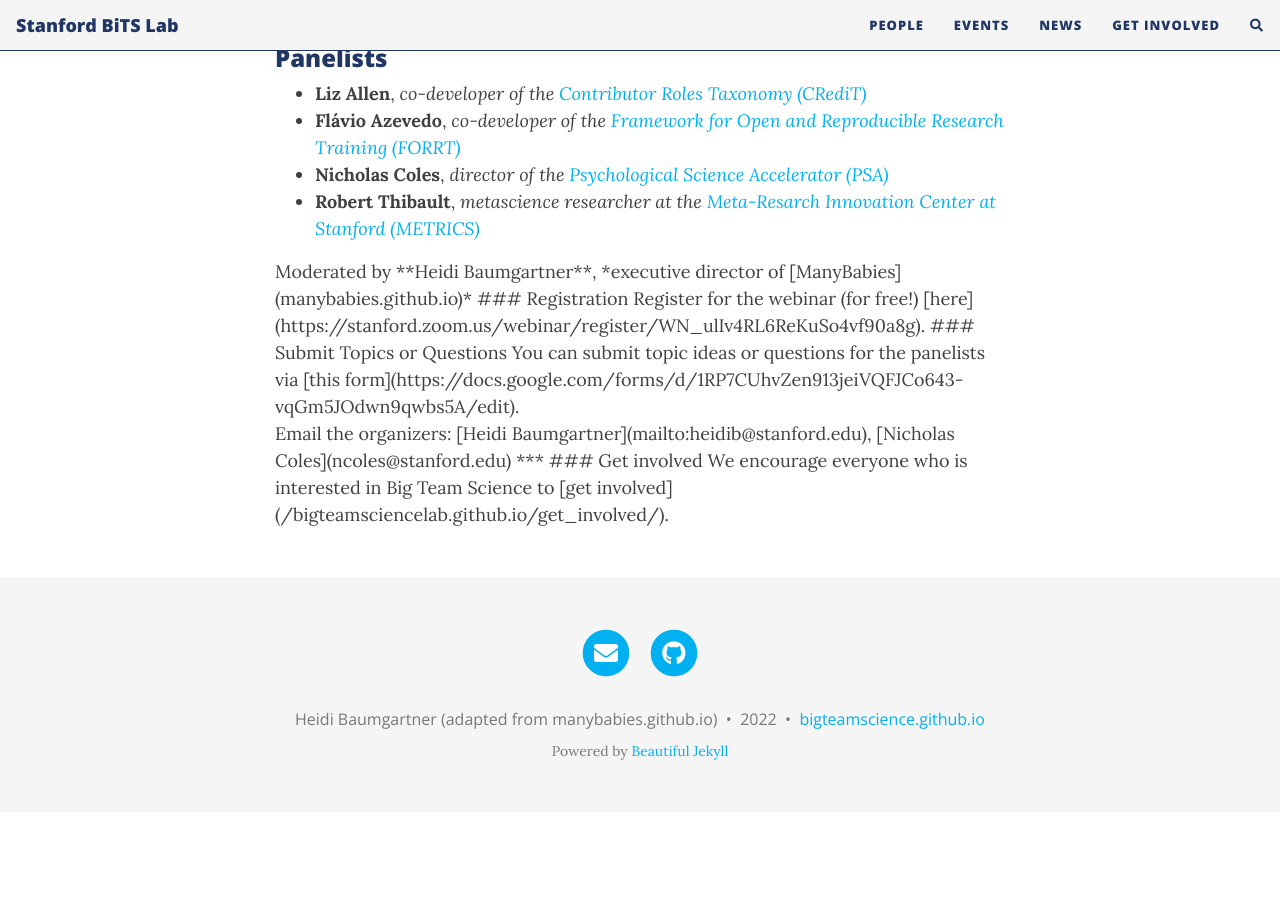
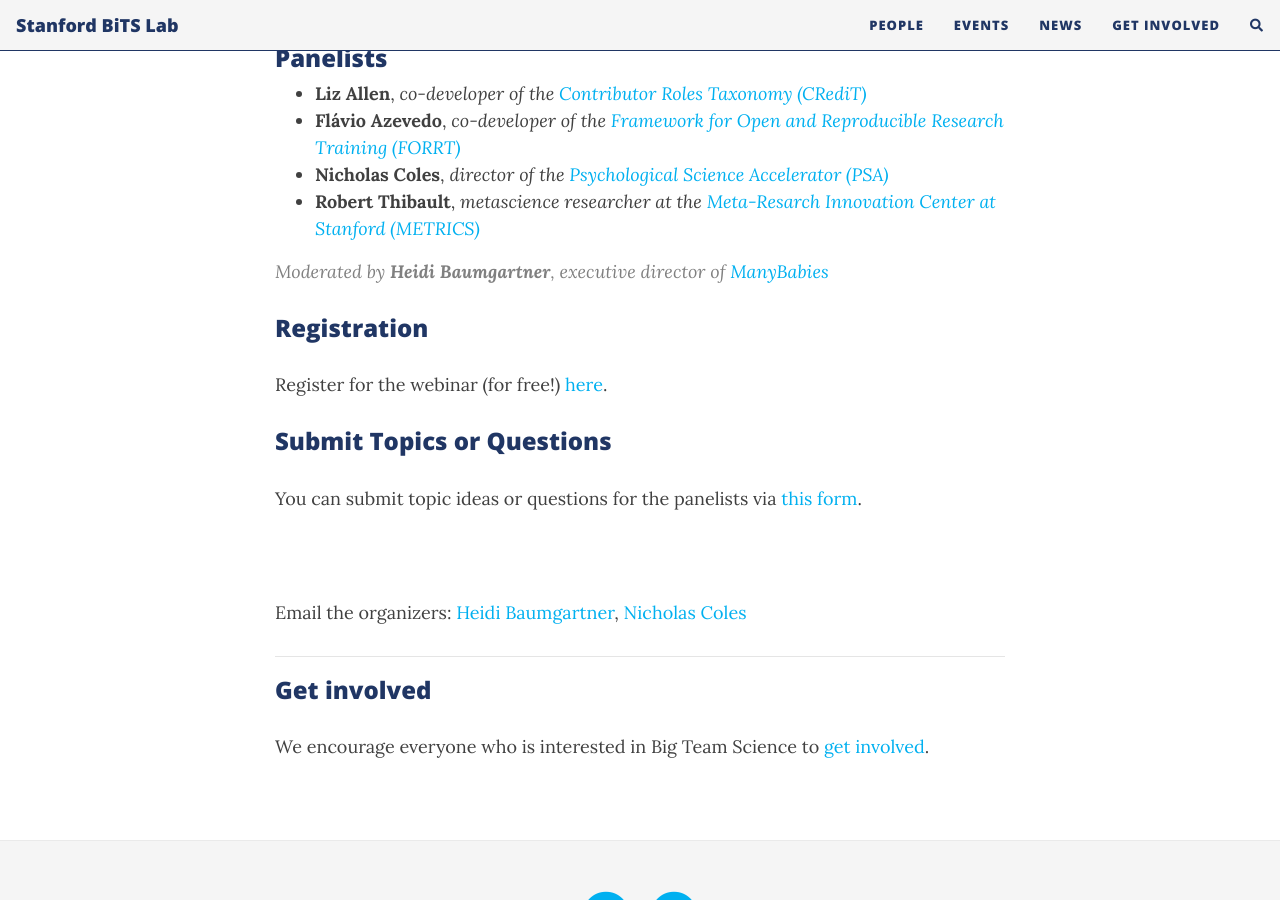
Before and after one commit to heidibaum/bigteamsciencelab.github.io, a Jekyll site: the page built from events.md, in a window 1280 px wide and 900 px high, scrolled down 1198 px. Built offline with Jekyll 4.4.1, drawn with Linux system fonts in a browser that asks for light colours; nearby versions of some CDN libraries; comment, search, counter and statistics services are not loaded; before the commit the page ends 2010 px from its top, so only the background shows below that.

Commit message:
Update events.md

```diff
--- a/events.md
+++ b/events.md
@@ -21,7 +21,7 @@
 * **Nicholas Coles**, *director of the [Psychological Science Accelerator (PSA)](https://psysciacc.org/)*
 * **Robert Thibault**, *metascience researcher at the [Meta-Resarch Innovation Center at Stanford (METRICS)](https://metrics.stanford.edu/)*
 
-<t>Moderated by **Heidi Baumgartner**, *executive director of [ManyBabies](manybabies.github.io)*
+>Moderated by **Heidi Baumgartner**, *executive director of [ManyBabies](manybabies.github.io)*
 
 ### Registration
 
```
